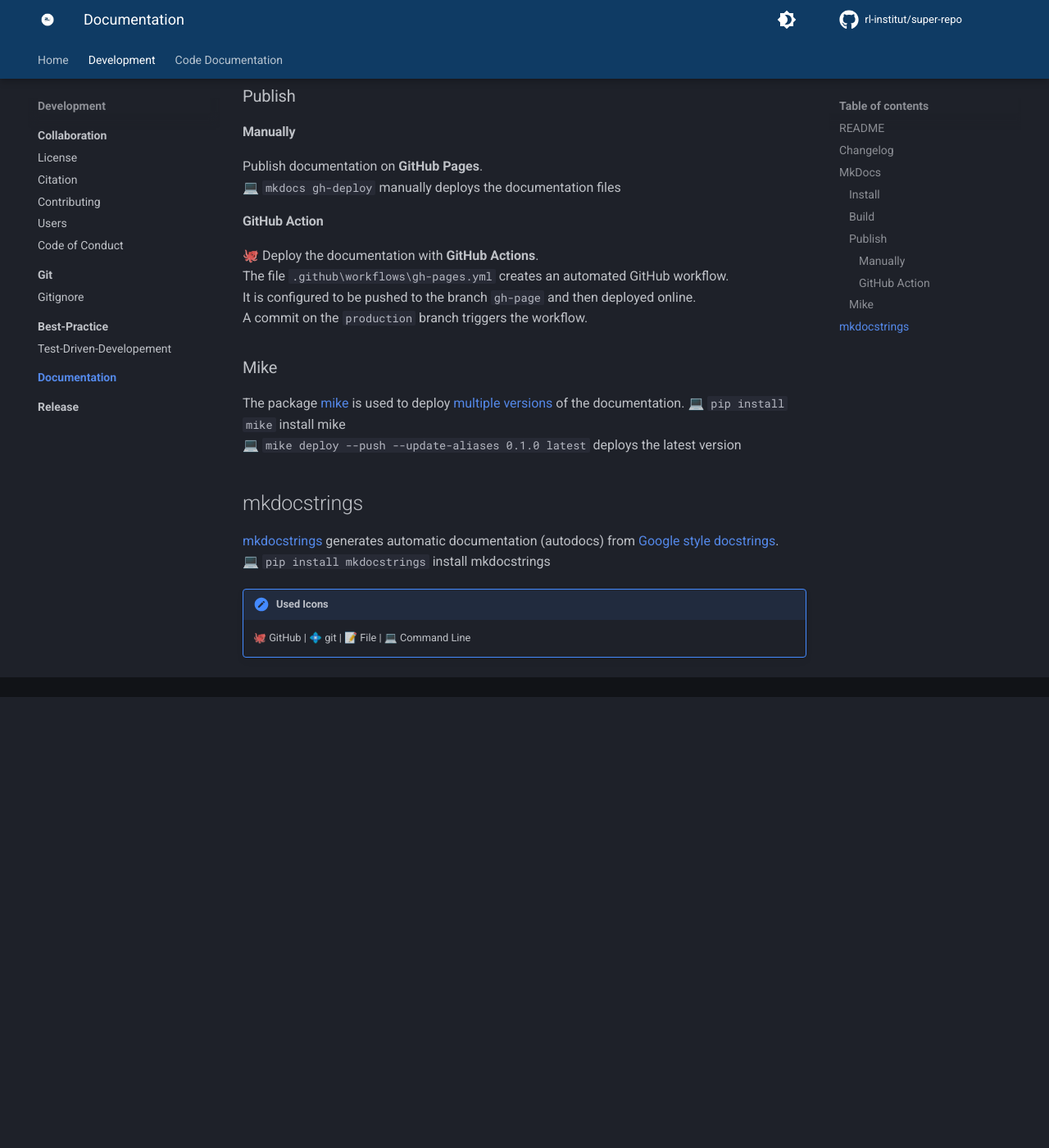
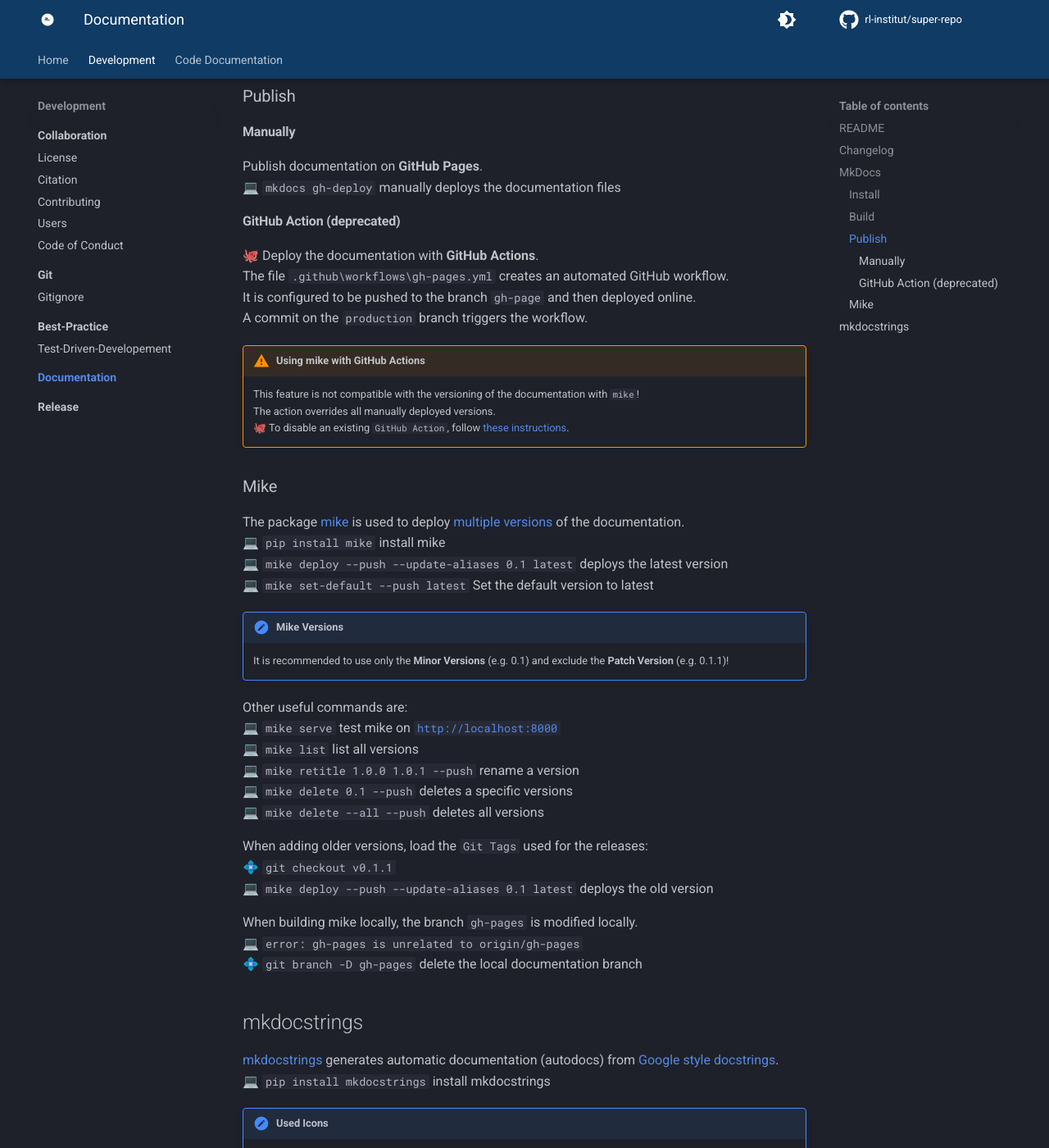
Before and after one commit to rl-institut/super-repo, an MkDocs documentation site: the page built from docs/development/documentation/index.md, in a window 1280 px wide and 1400 px high, scrolled down 919 px. Shown: the whole window at 82% size. Built offline with MkDocs 1.6.1 and Material for MkDocs 9.7.7, drawn with Linux system fonts in a browser that asks for light colours; comment, search, counter and statistics services are not loaded; the version menu is left out; before the commit the page ends 1769 px from its top, so only the background shows below that.

Commit message:
Update documentation

```diff
--- a/docs/development/documentation/index.md
+++ b/docs/development/documentation/index.md
@@ -30,16 +30,40 @@ Generate the documentation locally. <br>
 Publish documentation on **GitHub Pages**. <br>
 💻 `mkdocs gh-deploy` manually deploys the documentation files
 
-#### GitHub Action
+#### GitHub Action (deprecated)
 🐙 Deploy the documentation with **GitHub Actions**. <br>
 The file `.github\workflows\gh-pages.yml` creates an automated GitHub workflow. <br>
 It is configured to be pushed to the branch `gh-page` and then deployed online. <br>
 A commit on the `production` branch triggers the workflow.
 
+!!! warning "Using mike with GitHub Actions"
+    This feature is not compatible with the versioning of the documentation with `mike`! <br>
+    The action overrides all manually deployed versions. <br>
+    🐙 To disable an existing `GitHub Action`, follow [these instructions](https://docs.github.com/de/enterprise-cloud@latest/actions/using-workflows/disabling-and-enabling-a-workflow).
+
 ### Mike
-The package [mike](https://github.com/jimporter/mike) is used to deploy [multiple versions](https://squidfunk.github.io/mkdocs-material/setup/setting-up-versioning/?h=versioning) of the documentation.
+The package [mike](https://github.com/jimporter/mike) is used to deploy [multiple versions](https://squidfunk.github.io/mkdocs-material/setup/setting-up-versioning/?h=versioning) of the documentation.<br>
 💻 `pip install mike` install mike <br>
-💻 `mike deploy --push --update-aliases 0.1.0 latest` deploys the latest version <br>
+💻 `mike deploy --push --update-aliases 0.1 latest` deploys the latest version <br>
+💻 `mike set-default --push latest` Set the default version to latest
+
+!!! note "Mike Versions"
+    It is recommended to use only the **Minor Versions** (e.g. 0.1) and exclude the **Patch Version** (e.g. 0.1.1)!
+
+Other useful commands are: <br>
+💻 `mike serve` test mike on [`http://localhost:8000`](http://localhost:8000) <br>
+💻 `mike list` list all versions <br>
+💻 `mike retitle 1.0.0 1.0.1 --push` rename a version <br>
+💻 `mike delete 0.1 --push` deletes a specific versions <br>
+💻 `mike delete --all --push` deletes all versions
+
+When adding older versions, load the `Git Tags` used for the releases: <br>
+💠 `git checkout v0.1.1` <br>
+💻 `mike deploy --push --update-aliases 0.1 latest` deploys the old version
+
+When building mike locally, the branch `gh-pages` is modified locally. <br>
+💻 `error: gh-pages is unrelated to origin/gh-pages` <br>
+💠 `git branch -D gh-pages` delete the local documentation branch
 
 ## mkdocstrings
 [mkdocstrings](https://mkdocstrings.github.io/) generates automatic
```
